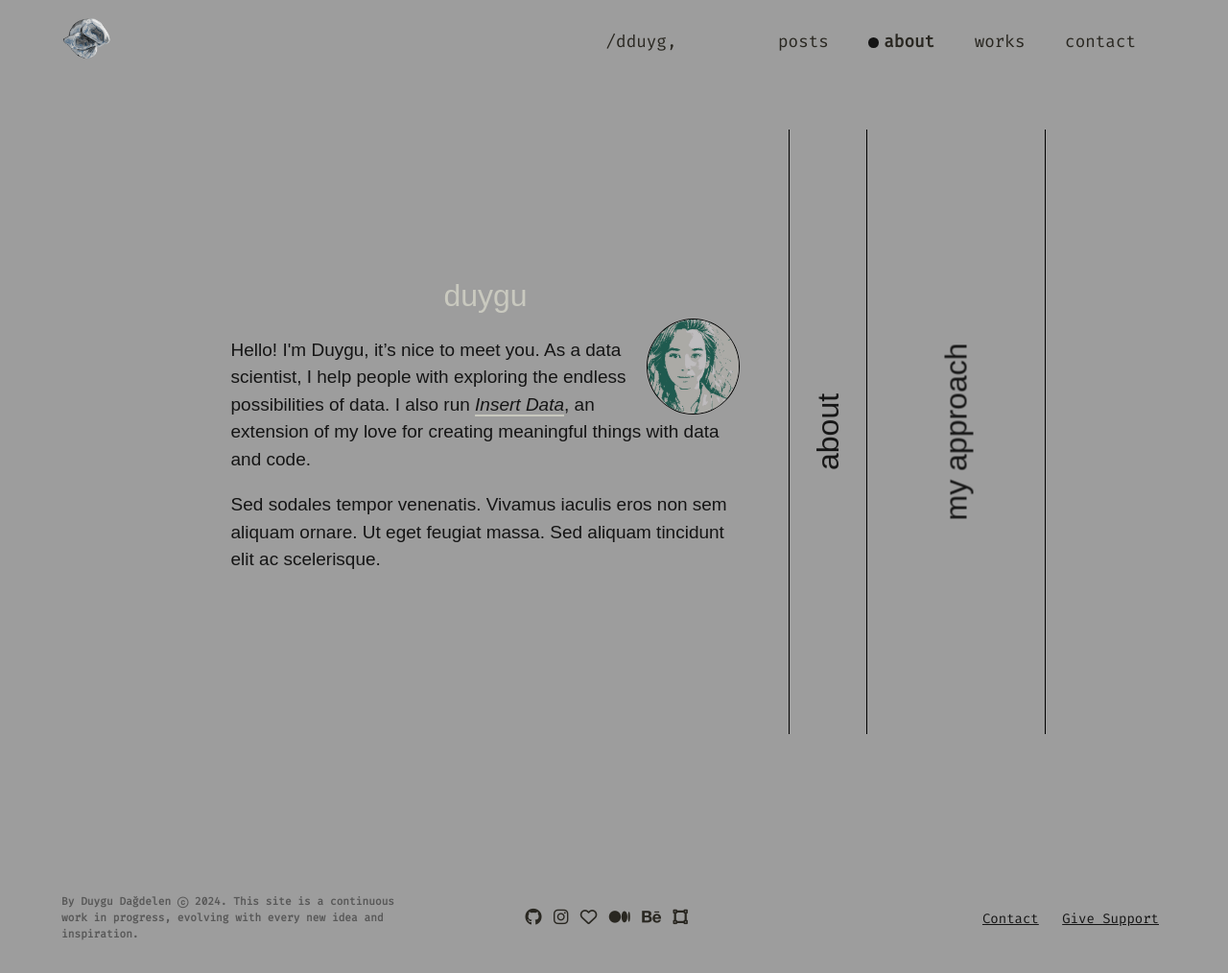
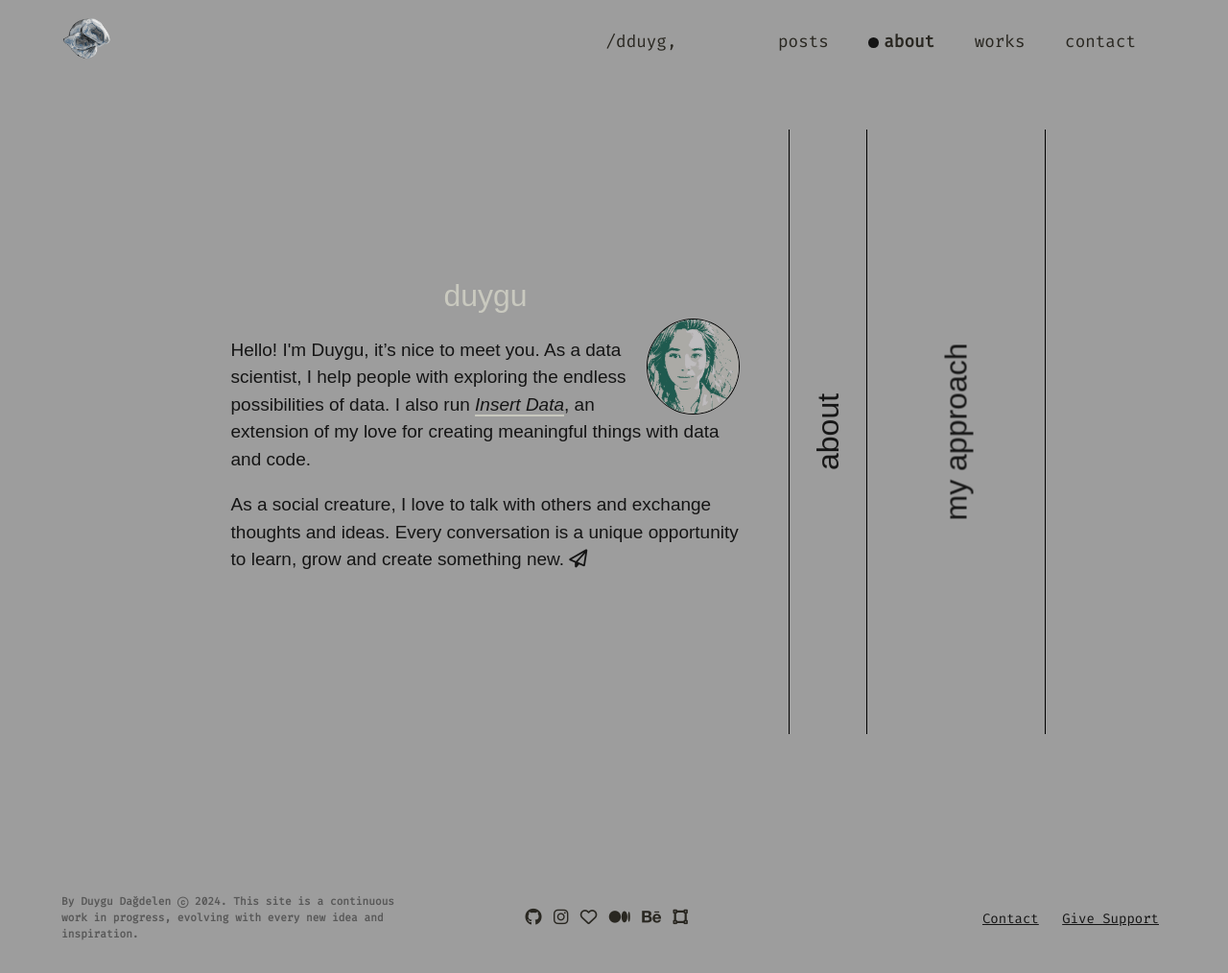
Before and after one commit to dduyg/duuuy, a Jekyll site: the page built from about.html, in a window 1280 px wide. Shown: the whole page at 96% size. Built offline with Jekyll 4.4.1, drawn with Linux system fonts in a browser that asks for light colours; nearby versions of some CDN libraries; some web fonts are replaced.

Commit message:
Update about-panel.html

```diff
--- a/_includes/about-panel.html
+++ b/_includes/about-panel.html
@@ -6,7 +6,7 @@
     <div class="content">
       <img src="{{ site.baseurl }}/assets/images/dduyg.png" class="profile-img">
       <p>Hello! I'm Duygu, it’s nice to meet you. As a data scientist, I help people with exploring the endless possibilities of data. I also run <a href="#" class="panel-link">Insert Data</a>, an extension of my love for creating meaningful things with data and code.</p>
-      <p>Sed sodales tempor venenatis. Vivamus iaculis eros non sem aliquam ornare. Ut eget feugiat massa. Sed aliquam tincidunt elit ac scelerisque.</p>
+      <p>As a social creature, I love to talk with others and exchange thoughts and ideas. Every conversation is a unique opportunity to learn, grow and create something new. <i class="far fa-paper-plane"></i></p>
     </div>
   </section>
   <section id="about" class="panel-inactive">
```
